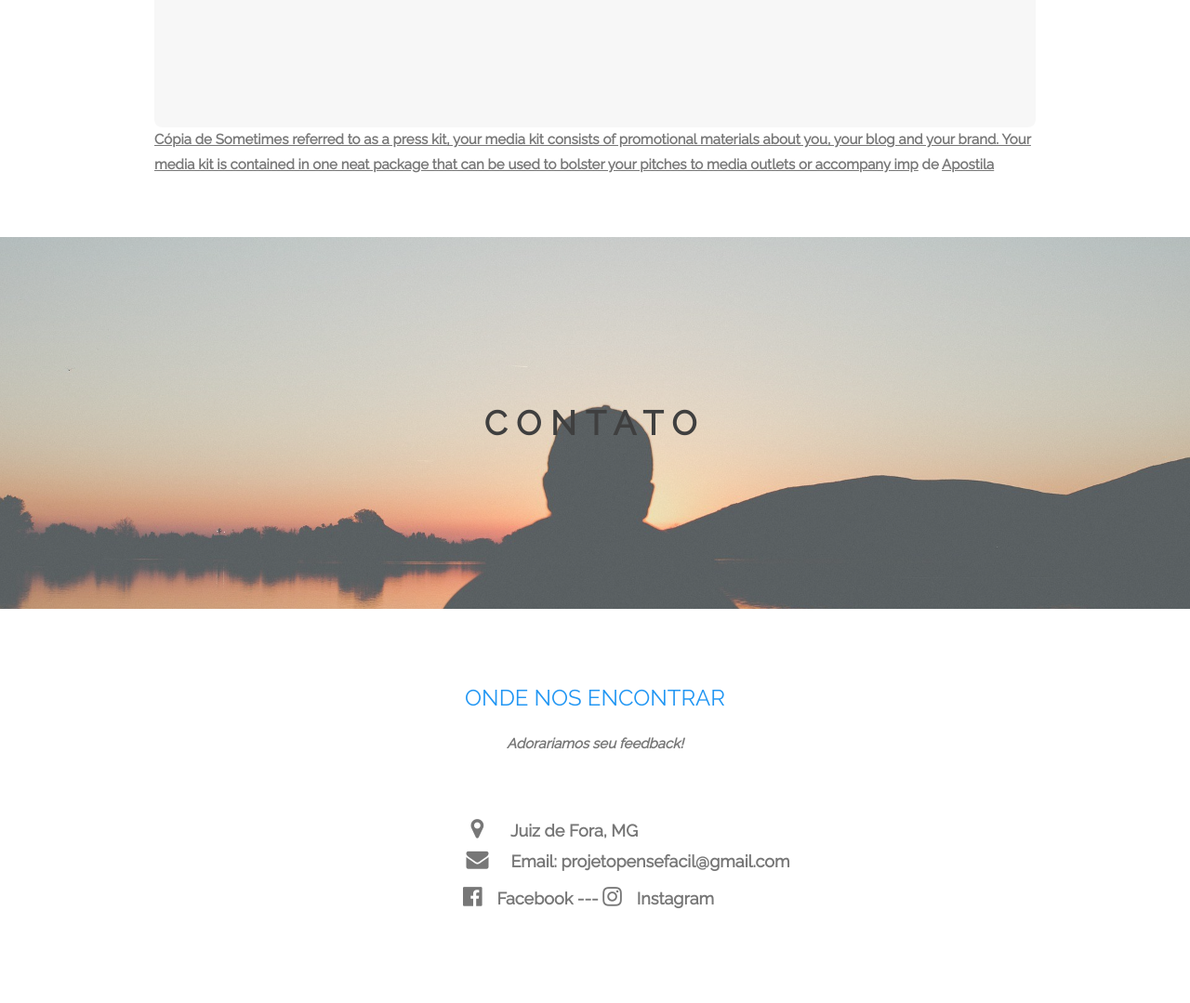
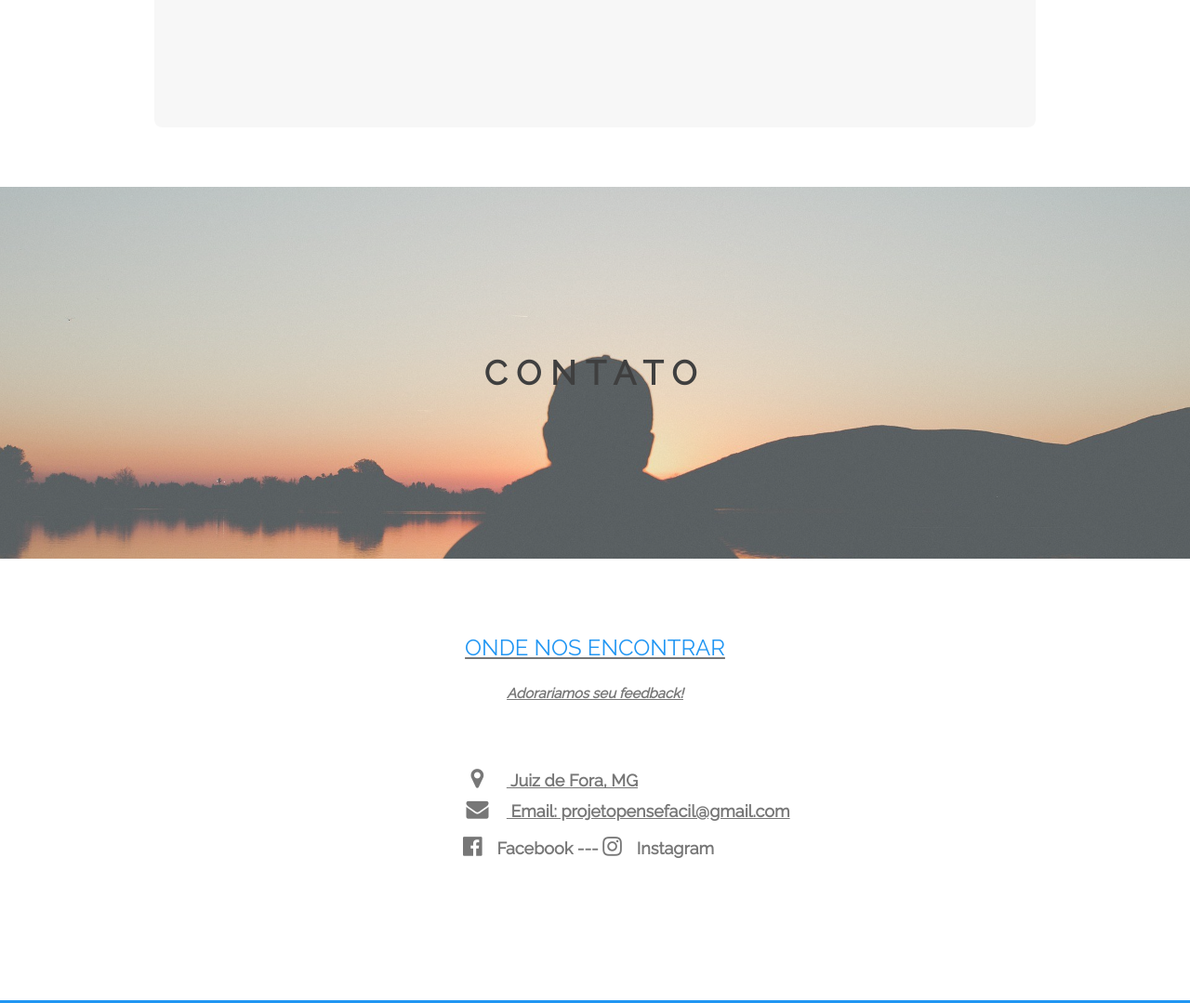
Before and after one commit to projetopensefacil/site, a plain HTML site: page index.html in a window 1280 px wide. Shown: the part 5260-6339 px from the top of the page at 93% size. Drawn offline with nearby package versions, Linux system fonts and the light colour scheme; some packages are replaced by stand-ins of ours; a script that the page names is missing.

Commit message:
Update index.html
Atualização apostila frame

```diff
--- a/index.html
+++ b/index.html
@@ -178,7 +178,7 @@
 
     <iframe src="https://docs.google.com/presentation/d/e/2PACX-1vRqPqL8A-acgk7TLEShwUNXaRNqHEirzDC7rqzWtzTo1EpsWxWSdox_GOmpk5v2M-1TZfhI7jnJL7E3/embed?start=false&loop=false&delayms=3000" frameborder="0" width="1024" height="797" allowfullscreen="true" mozallowfullscreen="true" webkitallowfullscreen="true"></iframe>
 
-    <div class="canva-embed" data-height-ratio="1.4143" data-design-id="DAC-9OMevU0" style="padding:141.42999999999998% 5px 5px 5px;background:rgba(0,0,0,0.03);border-radius:8px;"></div><script async src="https://sdk.canva.com/v1/embed.js"></script><a href="https://www.canva.com/design/DAC-9OMevU0/view?utm_content=DAC-9OMevU0&utm_campaign=designshare&utm_medium=embeds&utm_source=link" target="_blank">Cópia de Sometimes referred to as a press kit, your media kit consists of promotional materials about you, your blog and your brand. Your media kit is contained in one neat package that can be used to bolster your pitches to media outlets or accompany imp</a> de <a href="https://www.canva.com/fran.weidt?utm_campaign=designshare&utm_medium=embeds&utm_source=link" target="_blank">Apostila</a>
+    <div class="canva-embed" data-height-ratio="1.4143" data-design-id="DAC-9OMevU0" style="padding:141.42999999999998% 5px 5px 5px;background:rgba(0,0,0,0.03);border-radius:8px;"></div><script async src="https://sdk.canva.com/v1/embed.js"></script><a href="https://www.canva.com/design/DAC-9OMevU0/view?utm_content=DAC-9OMevU0&utm_campaign=designshare&utm_medium=embeds&utm_source=link" target="_blank">
 
     <!-- Responsive Grid. Four columns on tablets, laptops and desktops. Will stack on mobile devices/small screens (100% width)
     <div class="w3-row-padding w3-center">
```
